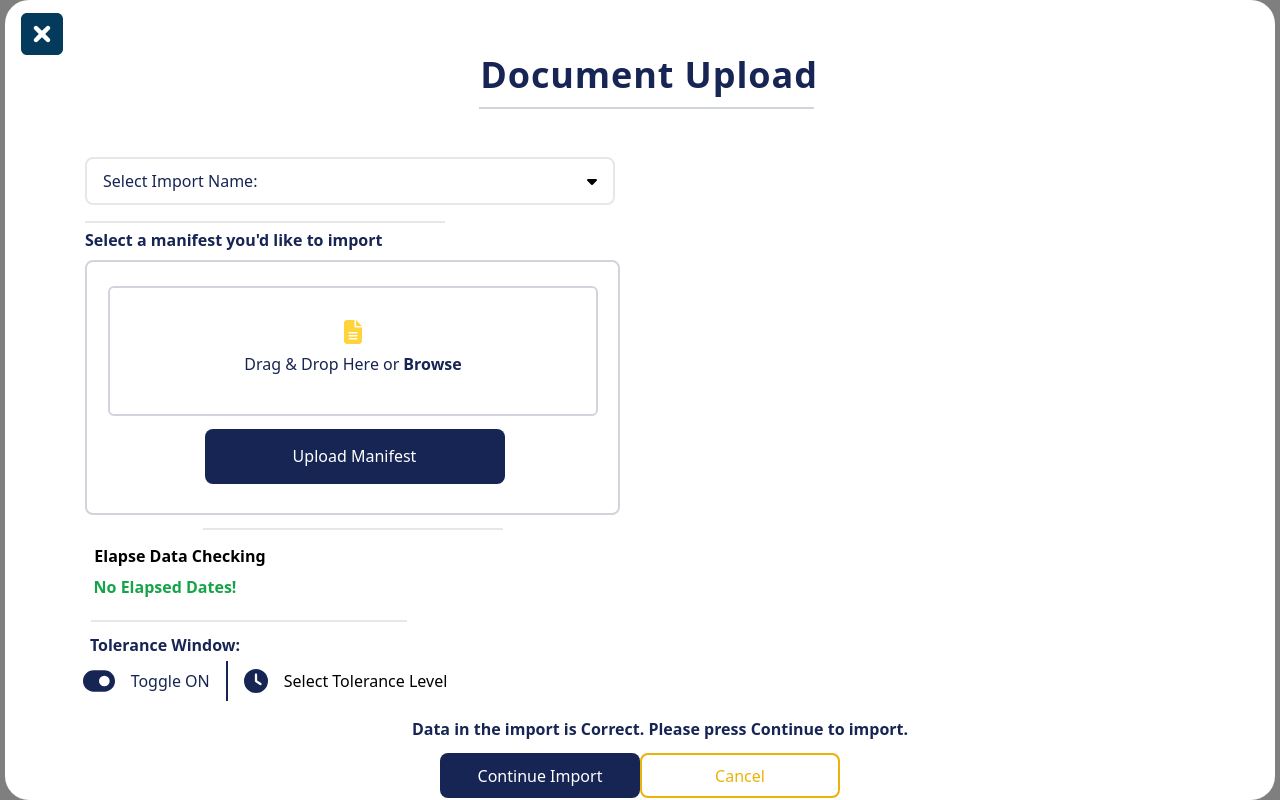
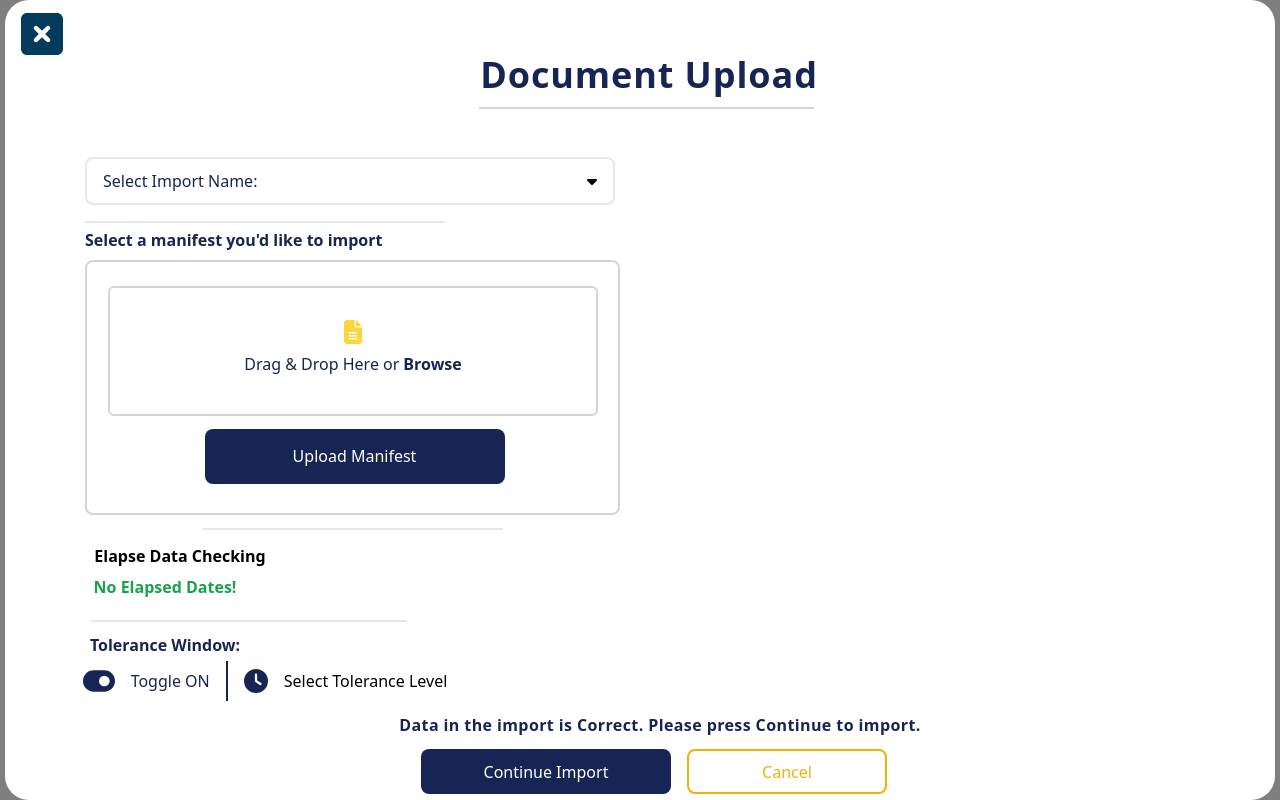
Before and after one commit to ChristianDarlington/skyhop, a React (Create React App) app: page / in a window 1280 px wide. Shown: the top 800 px of the page. Built offline with nearby package versions, Linux system fonts and the light colour scheme.

Commit message:
finished buttons

```diff
--- a/src/Components/Left /Import.jsx
+++ b/src/Components/Left /Import.jsx
@@ -3,11 +3,11 @@ import React from 'react'
 const Import = () => {
   return (
     <>
-    <div className='flex justify-center items-center h-12 w-[1310px]'>
-      <p className='font-extrabold text-blue-950'>Data in the import is Correct. Please press Continue to import.</p>
+    <div className='flex justify-center items-center h-10 w-[1310px]'>
+      <p className='font-extrabold text-blue-950 tracking-wide'>Data in the import is Correct. Please press Continue to import.</p>
     </div>
-      <div className='flex justify-center'>
-        <button className='bg-blue-950 text-white p-2 rounded-lg w-[200px] h-[45px]'>Continue Import</button>
+      <div className='flex justify-center gap-4 m-1 pl-7'>
+        <button className='bg-blue-950 text-white p-2 rounded-lg w-[250px] h-[45px]'>Continue Import</button>
         <button className=' text-yellow-500 p-2 rounded-lg w-[200px] h-[45px] border-yellow-500 border-2'>Cancel</button>
       </div>
     </>
```
